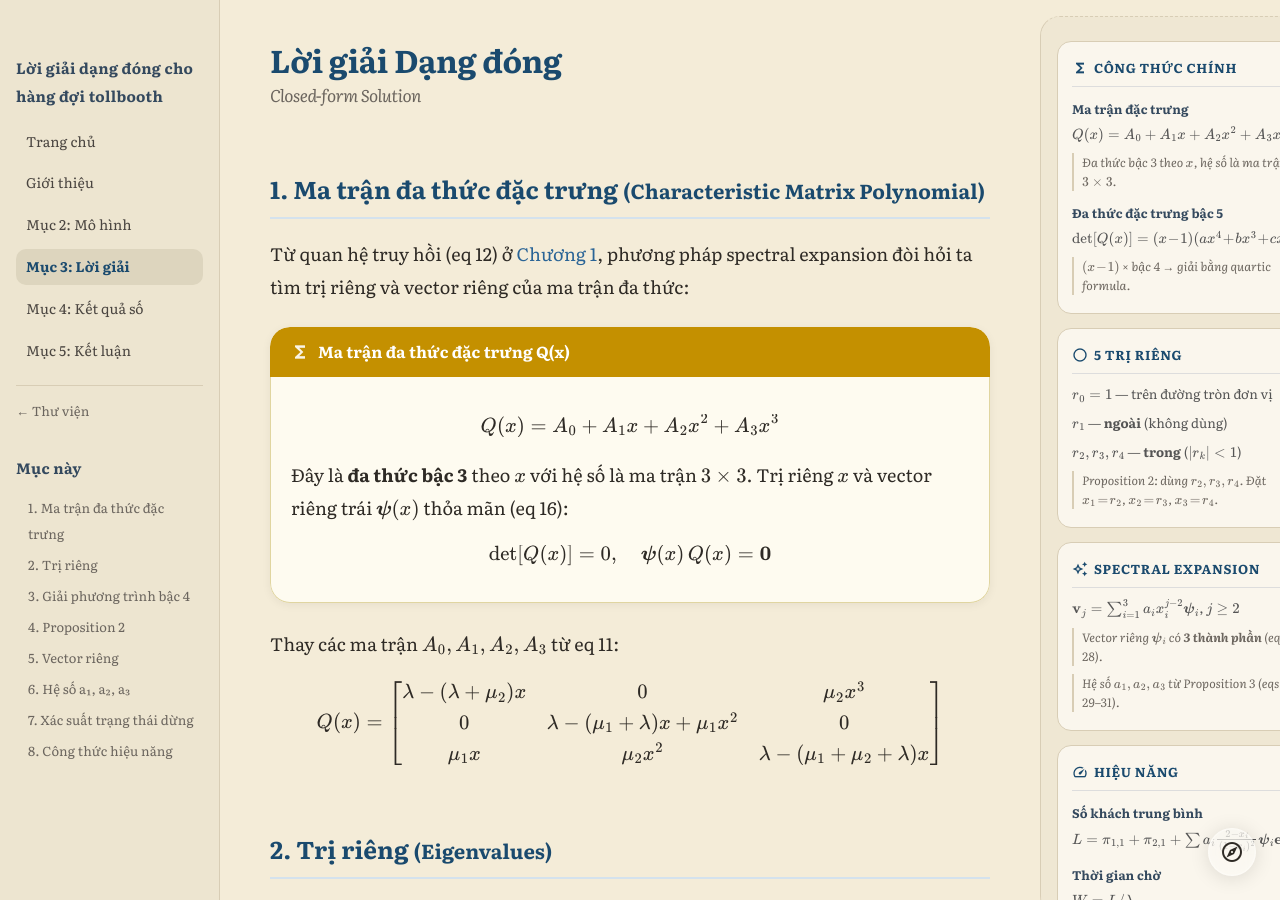
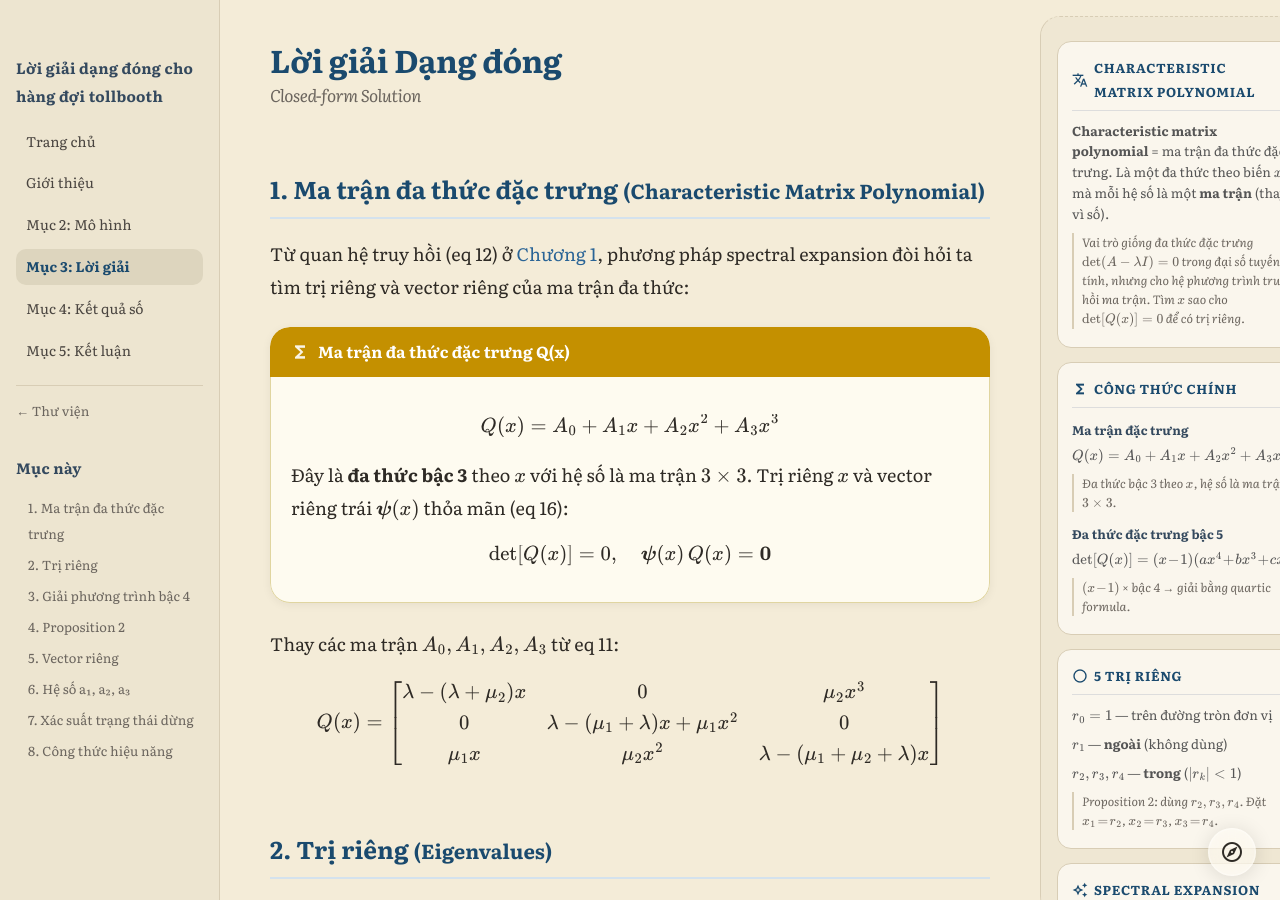
Before and after one commit to hoangphi01/hp-lib, a Jekyll site: the page built from books/tollbooth-paper/ch2.html, in a window 1280 px wide and 900 px high. Built offline with Jekyll 4.4.1, drawn with Linux system fonts in a browser that asks for light colours.

Commit message:
feat: thêm giải thích thuật ngữ vào sidebar (QBD, equilibrium equations, characteristic matrix polynomial)

```diff
--- a/_includes/sidebars/tollbooth/ch2.html
+++ b/_includes/sidebars/tollbooth/ch2.html
@@ -1,3 +1,9 @@
+<div class="sidebar-card">
+  <h4><span class="material-icons-outlined" style="font-size:16px">translate</span> Characteristic matrix polynomial</h4>
+  <p><strong>Characteristic matrix polynomial</strong> = ma trận đa thức đặc trưng. Là một đa thức theo biến \(x\) mà mỗi hệ số là một <strong>ma trận</strong> (thay vì số).</p>
+  <p class="sidebar-tip">Vai trò giống đa thức đặc trưng \(\det(A - \lambda I) = 0\) trong đại số tuyến tính, nhưng cho hệ phương trình truy hồi ma trận. Tìm \(x\) sao cho \(\det[Q(x)] = 0\) để có trị riêng.</p>
+</div>
+
 <div class="sidebar-card">
   <h4><span class="material-icons-outlined" style="font-size:16px">functions</span> Công thức chính</h4>
 
```
Also changed, not shown: _includes/sidebars/tollbooth/ch1.html (+13 -1 lines).
